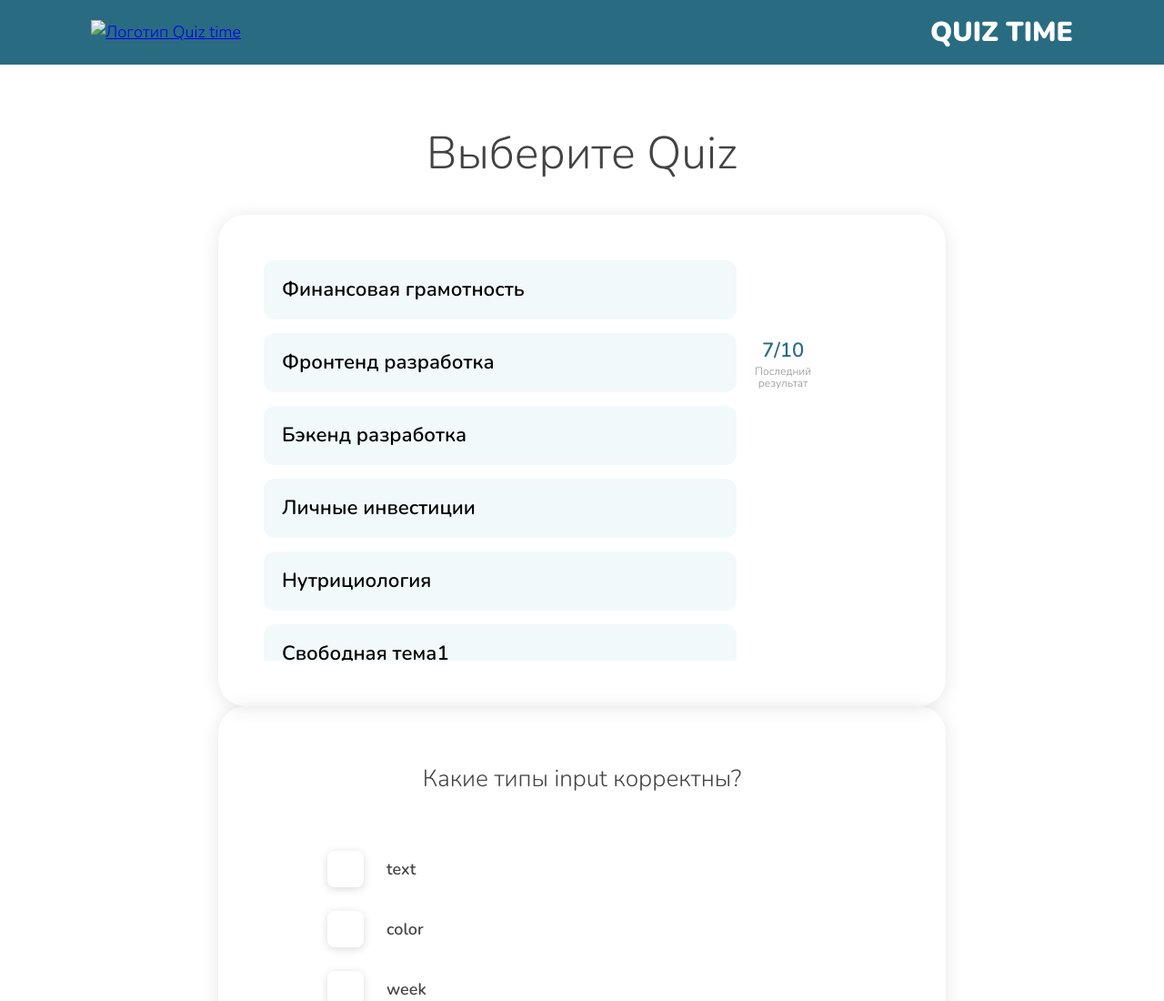
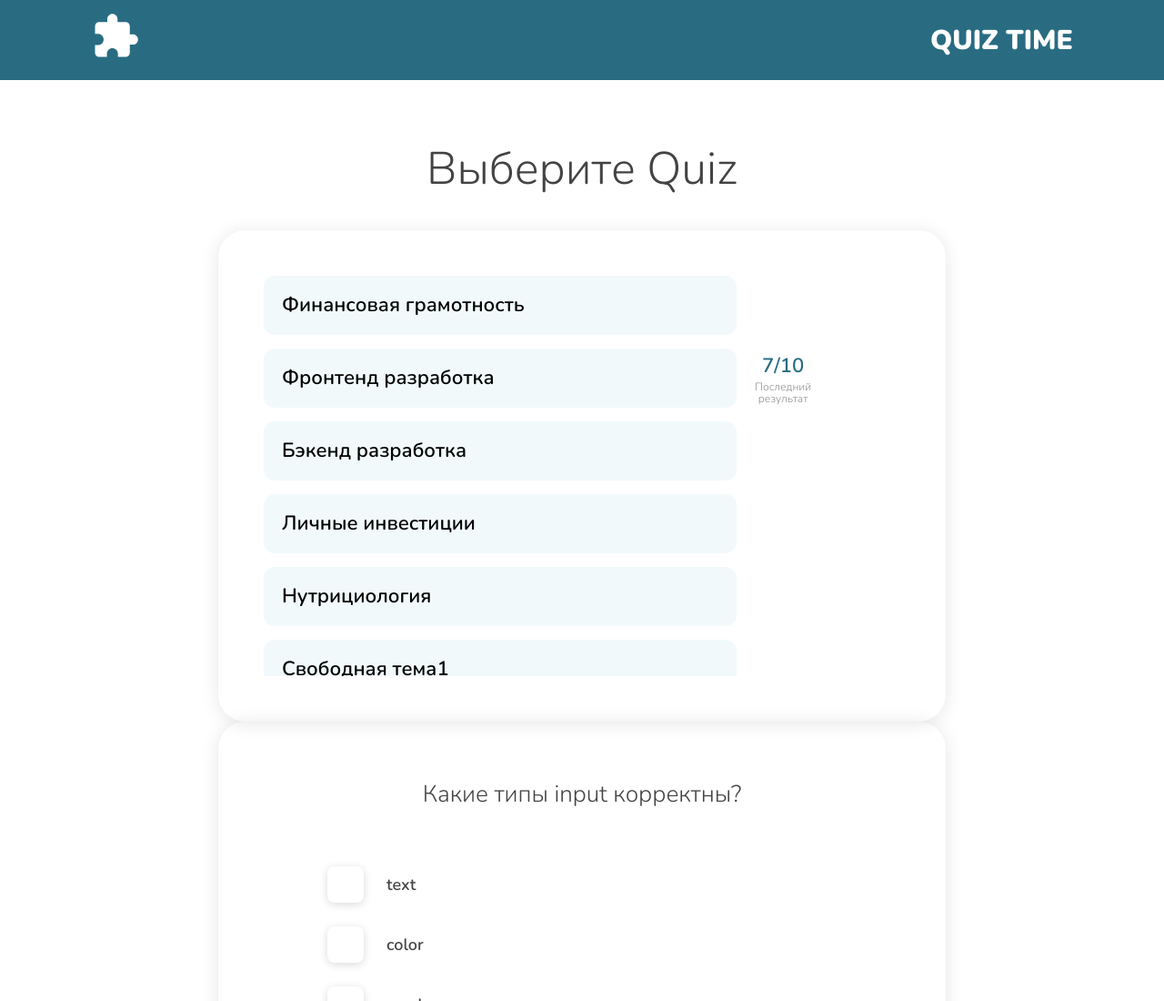
Before and after one commit to SoullessSoldier/meschool-html_quiz, a plain HTML site: page index.html in a window 1280 px wide. Shown: the top 1100 px of the page at 91% size. Drawn offline with Linux system fonts and the light colour scheme; the site is published under a folder, as on GitHub Pages, so addresses that start at the root find nothing.

Commit message:
add Day 2

```diff
--- a/css/style.css
+++ b/css/style.css
@@ -351,9 +351,7 @@ button{
     font-size: 18px;
 }
 
-.result_return{
-    /**/
-}
+
 
 
 @media (max-width: 1024px){
--- a/index.html
+++ b/index.html
@@ -12,7 +12,7 @@
     <header class="header">
         <div class="container header__container">
             <a href="/">
-                <img src="/img/logo.svg" alt="Логотип Quiz time" class="header__logo">
+                <img src="./img/logo.svg" alt="Логотип Quiz time" class="header__logo">
             </a>
             <h1 class="header__title">quiz time</h1>
         </div>
```
